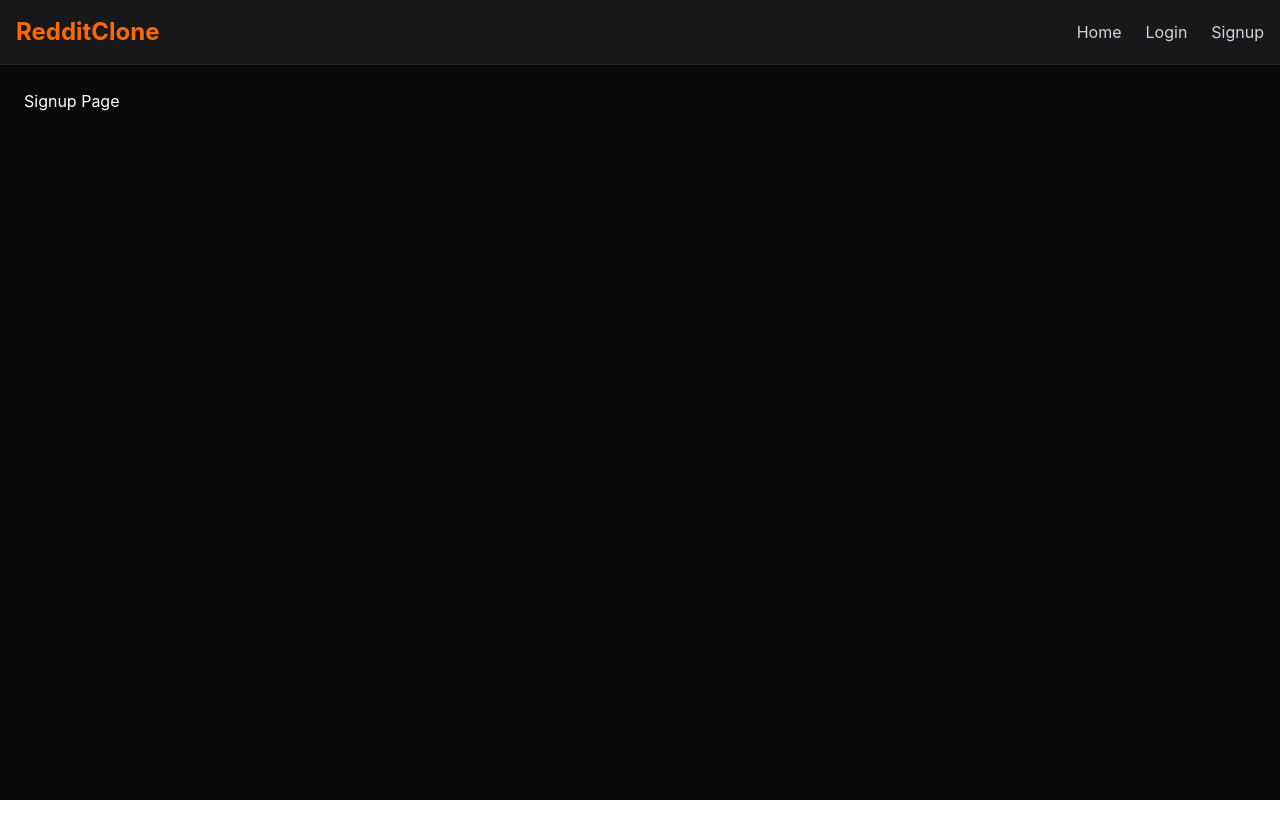
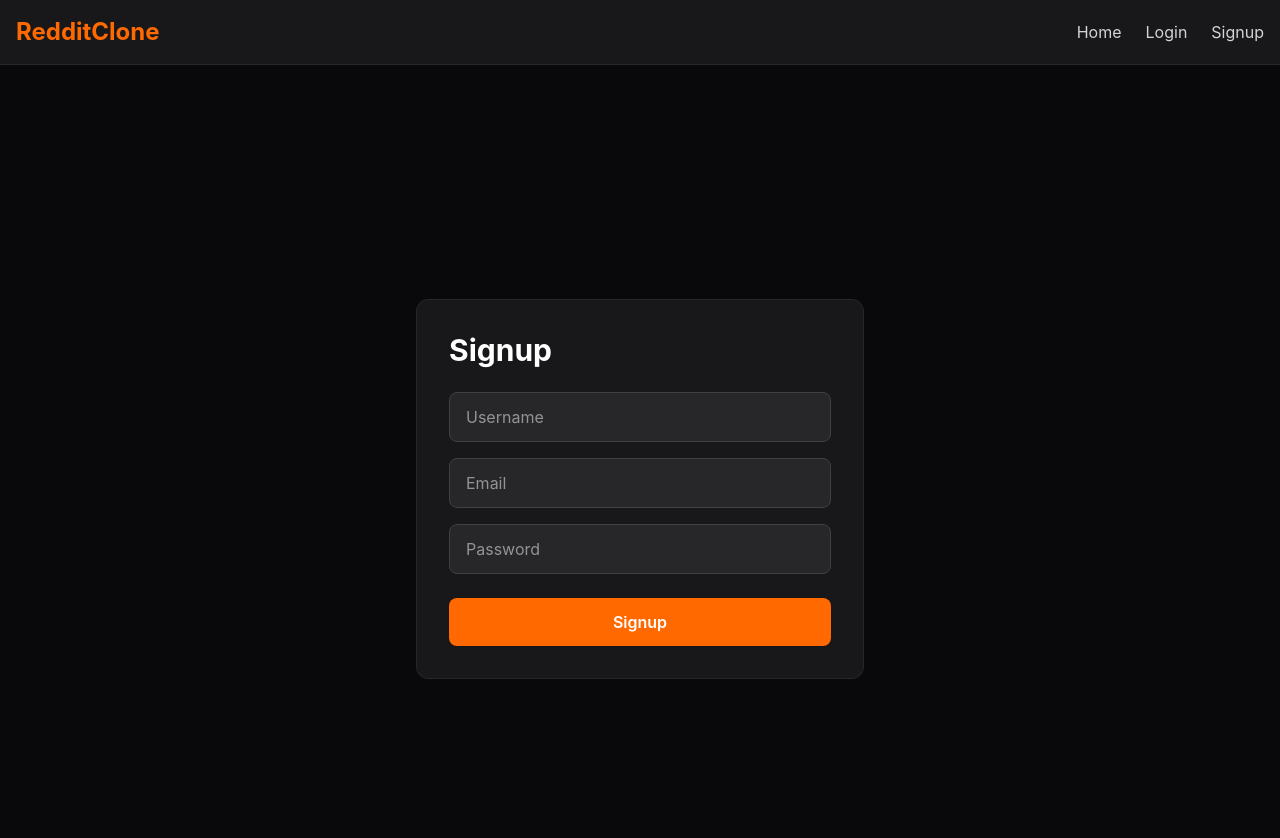
Before and after one commit to dhawalsarode/reddit-clone, a React (Vite) app in the folder client/: page /signup in a window 1280 px wide. Shown: the top 838 px of the page. Before the commit the page ends 800 px from the top, so only its background shows below. Built offline with nearby package versions, Linux system fonts and the light colour scheme.

Commit message:
Implement frontend authentication flow

```diff
--- a/client/src/pages/Login.jsx
+++ b/client/src/pages/Login.jsx
@@ -1,5 +1,118 @@
+import {
+  useContext,
+  useState,
+} from "react";
+
+import { useNavigate } from "react-router-dom";
+
+import {
+  loginUser,
+  getCurrentUser,
+} from "../api/authApi";
+
+import {
+  AuthContext,
+} from "../context/AuthContext";
+
 function Login() {
-  return <div>Login Page</div>;
+
+  const navigate = useNavigate();
+
+  const {
+    setUser,
+    setToken,
+  } = useContext(AuthContext);
+
+  const [formData, setFormData] =
+    useState({
+      email: "",
+      password: "",
+    });
+
+  const handleChange = (e) => {
+    setFormData({
+      ...formData,
+      [e.target.name]: e.target.value,
+    });
+  };
+
+  const handleSubmit = async (e) => {
+    e.preventDefault();
+
+    try {
+
+      const response =
+        await loginUser(formData);
+
+      const token =
+        response.data.token;
+
+      setToken(token);
+
+      const userResponse =
+        await getCurrentUser();
+
+      setUser(userResponse.data);
+
+      alert("Login successful");
+
+      navigate("/");
+
+    } catch (error) {
+
+      console.log(error);
+
+      alert(
+        error.response?.data?.message ||
+        "Login failed"
+      );
+    }
+  };
+
+  return (
+    <div className="min-h-screen bg-zinc-950 text-white flex items-center justify-center">
+
+      <form
+        onSubmit={handleSubmit}
+        className="bg-zinc-900 border border-zinc-800 rounded-xl p-8 w-full max-w-md"
+      >
+
+        <h1 className="text-3xl font-bold mb-6">
+          Login
+        </h1>
+
+        <div className="mb-4">
+          <input
+            type="email"
+            name="email"
+            placeholder="Email"
+            value={formData.email}
+            onChange={handleChange}
+            className="w-full bg-zinc-800 border border-zinc-700 rounded-lg px-4 py-3"
+          />
+        </div>
+
+        <div className="mb-6">
+          <input
+            type="password"
+            name="password"
+            placeholder="Password"
+            value={formData.password}
+            onChange={handleChange}
+            className="w-full bg-zinc-800 border border-zinc-700 rounded-lg px-4 py-3"
+          />
+        </div>
+
+        <button
+          type="submit"
+          className="w-full bg-orange-500 hover:bg-orange-600 transition rounded-lg py-3 font-semibold"
+        >
+          Login
+        </button>
+
+      </form>
+    </div>
+  );
 }
 
 export default Login;
--- a/client/src/pages/Signup.jsx
+++ b/client/src/pages/Signup.jsx
@@ -1,5 +1,103 @@
+import { useState } from "react";
+import { useNavigate } from "react-router-dom";
+
+import { signupUser } from "../api/authApi";
+
 function Signup() {
-  return <div>Signup Page</div>;
+
+  const navigate = useNavigate();
+
+  const [formData, setFormData] =
+    useState({
+      username: "",
+      email: "",
+      password: "",
+    });
+
+  const handleChange = (e) => {
+    setFormData({
+      ...formData,
+      [e.target.name]: e.target.value,
+    });
+  };
+
+  const handleSubmit = async (e) => {
+    e.preventDefault();
+
+    try {
+
+      await signupUser(formData);
+
+      alert("Signup successful");
+
+      navigate("/login");
+
+    } catch (error) {
+
+      console.log(error);
+
+      alert(
+        error.response?.data?.message ||
+        "Signup failed"
+      );
+    }
+  };
+
+  return (
+    <div className="min-h-screen bg-zinc-950 text-white flex items-center justify-center">
+
+      <form
+        onSubmit={handleSubmit}
+        className="bg-zinc-900 border border-zinc-800 rounded-xl p-8 w-full max-w-md"
+      >
+
+        <h1 className="text-3xl font-bold mb-6">
+          Signup
+        </h1>
+
+        <div className="mb-4">
+          <input
+            type="text"
+            name="username"
+            placeholder="Username"
+            value={formData.username}
+            onChange={handleChange}
+            className="w-full bg-zinc-800 border border-zinc-700 rounded-lg px-4 py-3"
+          />
+        </div>
+
+        <div className="mb-4">
+          <input
+            type="email"
+            name="email"
+            placeholder="Email"
+            value={formData.email}
+            onChange={handleChange}
+            className="w-full bg-zinc-800 border border-zinc-700 rounded-lg px-4 py-3"
+          />
+        </div>
+
+        <div className="mb-6">
+          <input
+            type="password"
+            name="password"
+            placeholder="Password"
+            value={formData.password}
+            onChange={handleChange}
+            className="w-full bg-zinc-800 border border-zinc-700 rounded-lg px-4 py-3"
+          />
+        </div>
+
+        <button
+          type="submit"
+          className="w-full bg-orange-500 hover:bg-orange-600 transition rounded-lg py-3 font-semibold"
+        >
+          Signup
+        </button>
+
+      </form>
+    </div>
+  );
 }
 
 export default Signup;
```
